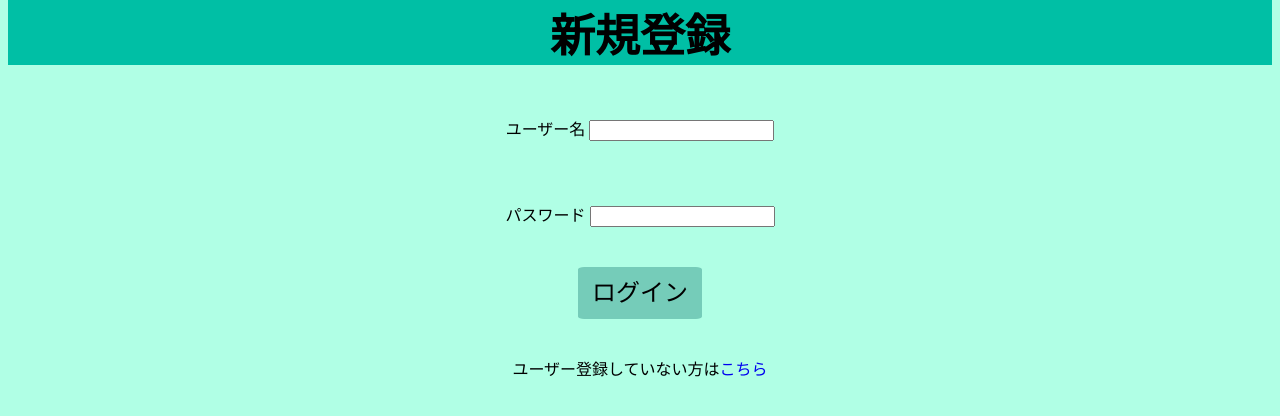
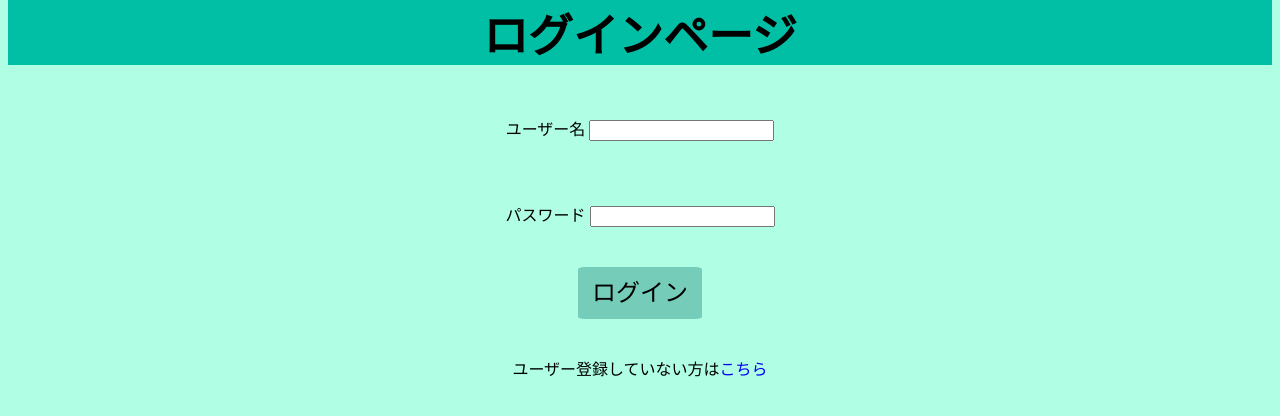
Before and after one commit to miinton/seisaku, a Flask app: page /login in a window 1280 px wide. Shown: the part 30-446 px from the top of the page. Run offline with Flask 2, Linux system fonts and the light colour scheme.

Commit message:
Add files via upload
見出しの誤字、その他ミスがあったので修正しました。

```diff
--- a/templates/login.html
+++ b/templates/login.html
@@ -4,7 +4,7 @@
     <link rel="stylesheet" href="../static copy/css/login.css">
 </head>
 
-<h1>新規登録</h1>
+<h1>ログインページ</h1>
 
 <form action="/login" method="POST">
     <p>ユーザー名
```
